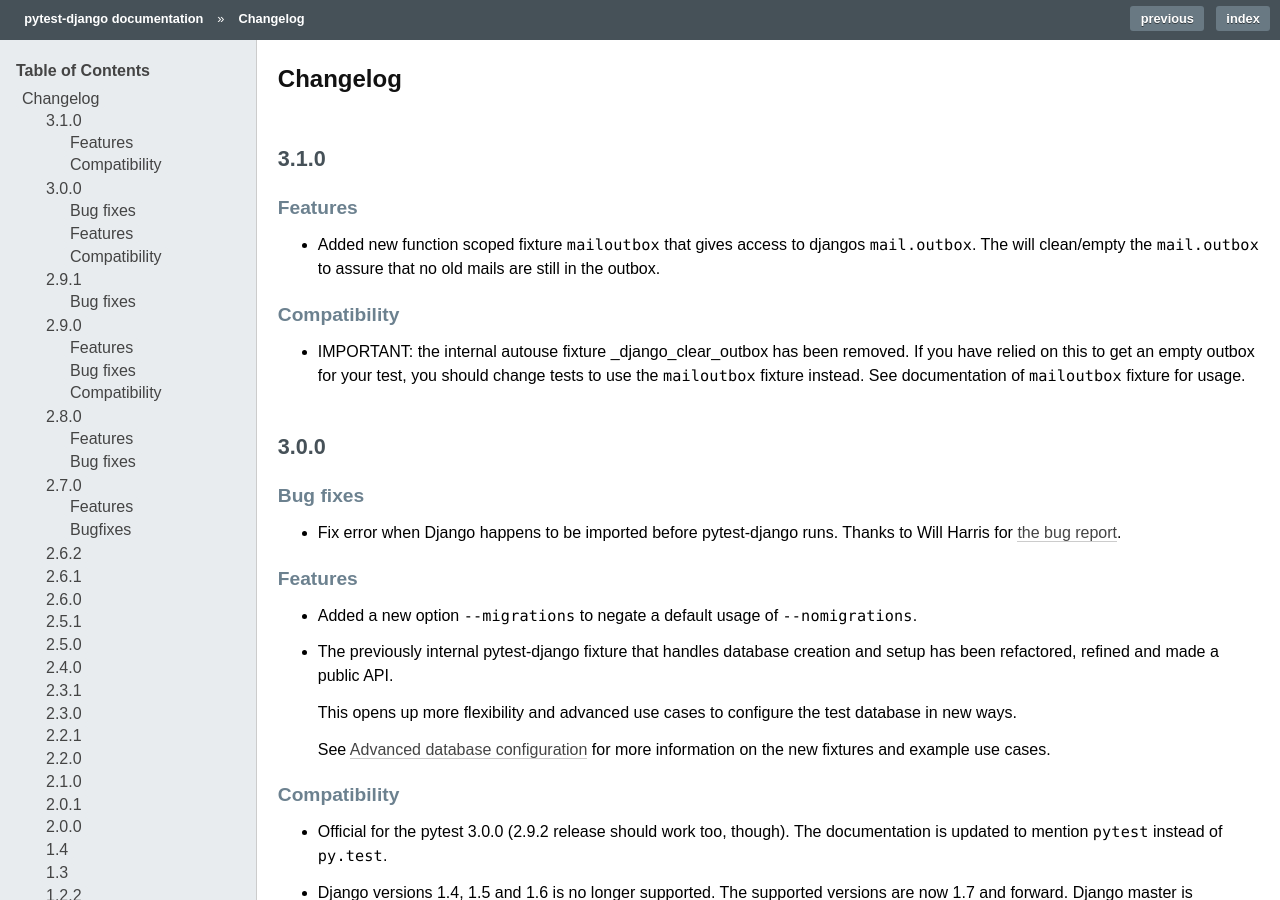
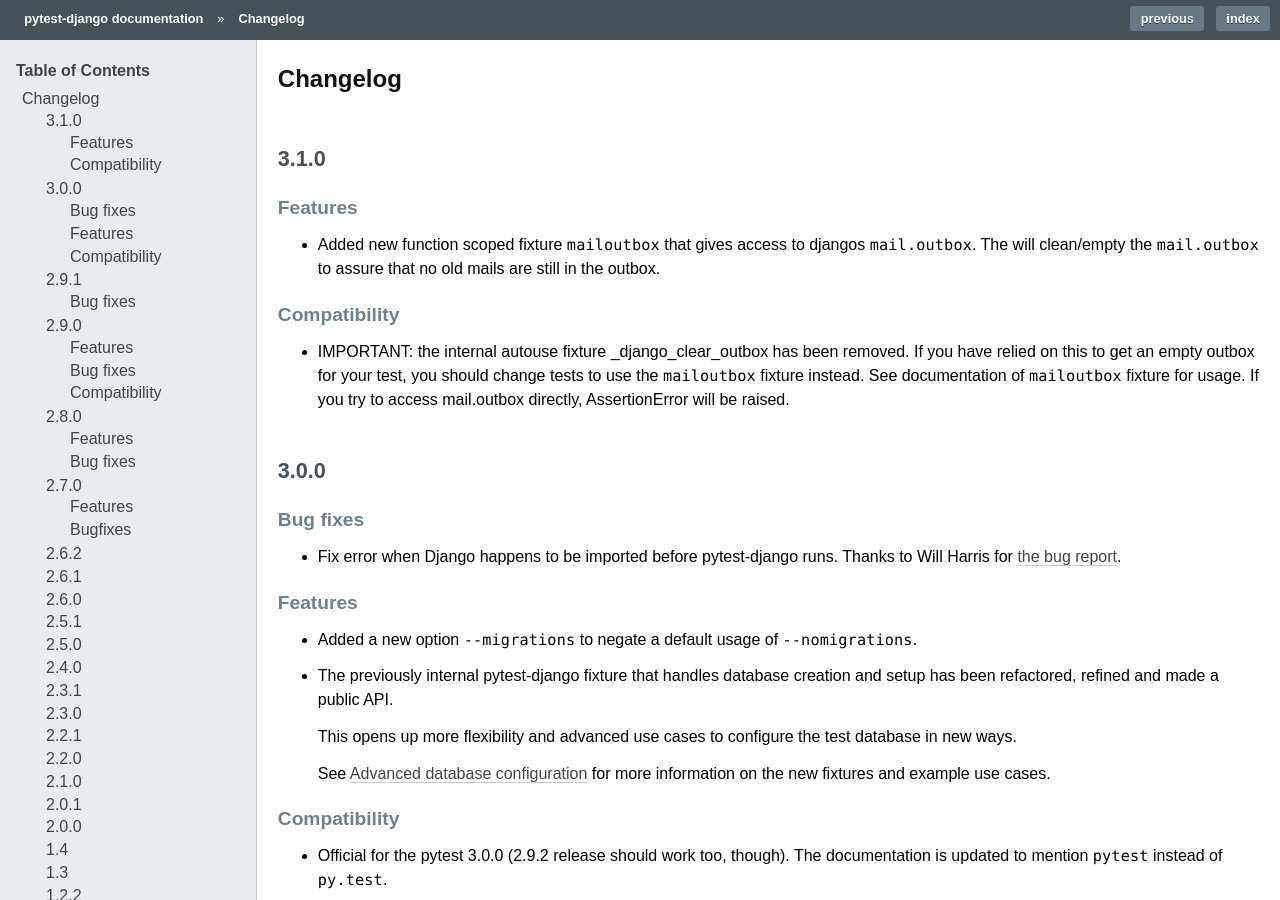
Before and after one commit to pytest-dev/pytest-django, a Sphinx documentation site: the page built from docs/changelog.rst, in a window 1280 px wide and 900 px high. Built offline with Sphinx 7.4.7, drawn with Linux system fonts in a browser that asks for light colours.

Commit message:
updated changelog with information that AssertionError will be raised if mail.outbox is accessed directly

```diff
--- a/docs/changelog.rst
+++ b/docs/changelog.rst
@@ -15,7 +15,8 @@
 * IMPORTANT: the internal autouse fixture _django_clear_outbox has been
   removed. If you have relied on this to get an empty outbox for your
   test, you should change tests to use the ``mailoutbox`` fixture instead.
-  See documentation of ``mailoutbox`` fixture for usage.
+  See documentation of ``mailoutbox`` fixture for usage. If you try to
+  access mail.outbox directly, AssertionError will be raised.
 
 3.0.0
 -----
```
